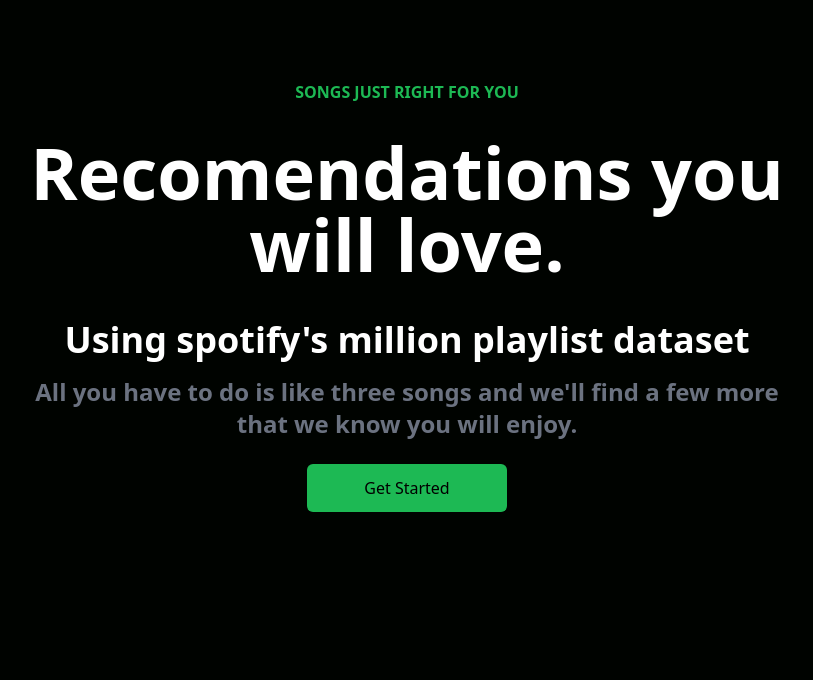
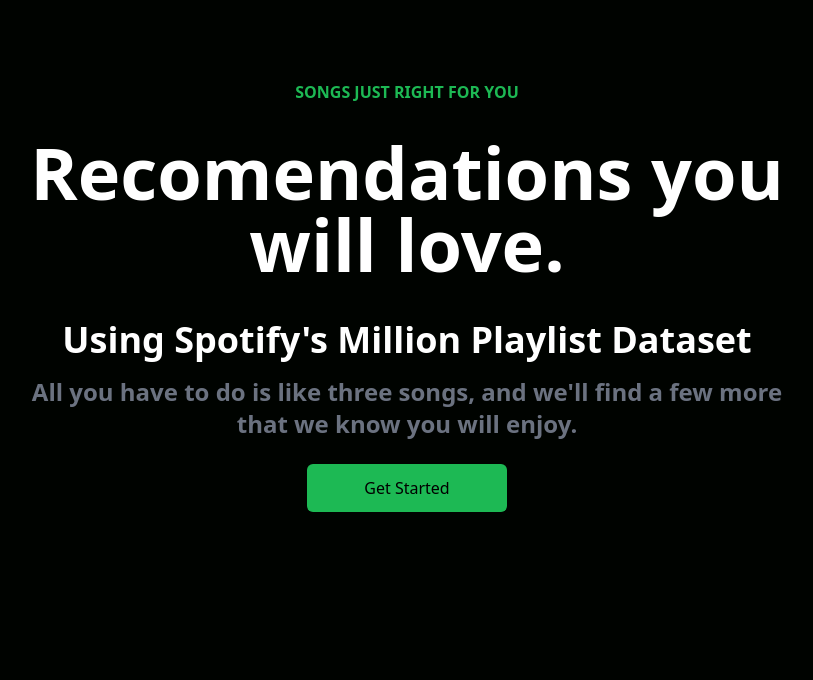
Before and after one commit to rachelkd/spotiscover, a Flask app: page / in a window 1280 px wide. Shown: the top 680 px of the page, without its empty margins (233-1046 px from the left). Run offline with Flask 3, Linux system fonts and the light colour scheme; parts of the project's set-up code (start-up, migrations or seed data) failed here and were passed over; some libraries are stand-ins or nearby versions.

Commit message:
text changes

```diff
--- a/templates/base.html
+++ b/templates/base.html
@@ -12,9 +12,9 @@
         <p class="text-[#1db954] font-bold p-2">SONGS JUST RIGHT FOR YOU</p>
         <h1 class="md:text-7xl sm:text-6xl text-4xl font-bold md:py-6">Recomendations you will love.</h1>
         <div>
-            <p class="md:text-4xl sm:text-3xl text-xl font-bold py-4">Using spotify's million playlist dataset</p>
+            <p class="md:text-4xl sm:text-3xl text-xl font-bold py-4">Using Spotify's Million Playlist Dataset</p>
         </div>
-        <p class="md:text-2xl text-xl font-bold text-gray-500">All you have to do is like three songs and we'll find a few more that we know you will enjoy.</p>
+        <p class="md:text-2xl text-xl font-bold text-gray-500">All you have to do is like three songs, and we'll find a few more that we know you will enjoy.</p>
         <button class="bg-[#1db954] w-[200px] rounded-md font-md my-6 mx-auto py-3 text-black">Get Started</button>
     </div>
 
@@ -40,4 +40,3 @@
         Submit
     </button>
 </form>
-</div>
--- a/views.py
+++ b/views.py
@@ -1,3 +1,14 @@
+"""CSC111 Winter 2024 Project 2:
+How Do We Create Playlists? An Investigation into Song Recommendations Based on Similarity and Occurrence in Playlists
+
+Module Description
+==================
+This module manages the directories of the web application.
+
+Copyright and Usage Information
+===============================
+This file is Copyright (c) 2024 Rachel Deng, Ben Henderson, Jeha Park
+"""
 from flask import Blueprint, render_template
 
 views = Blueprint('views', __name__)
```
